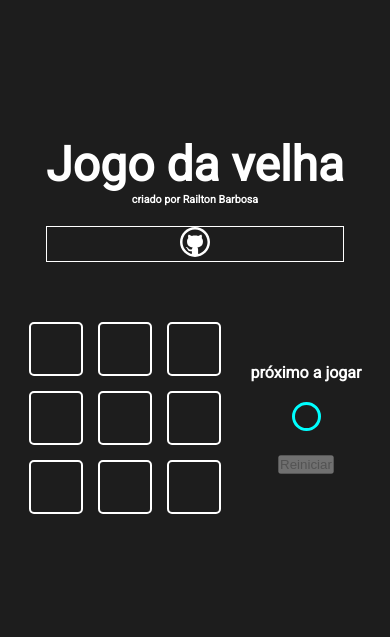
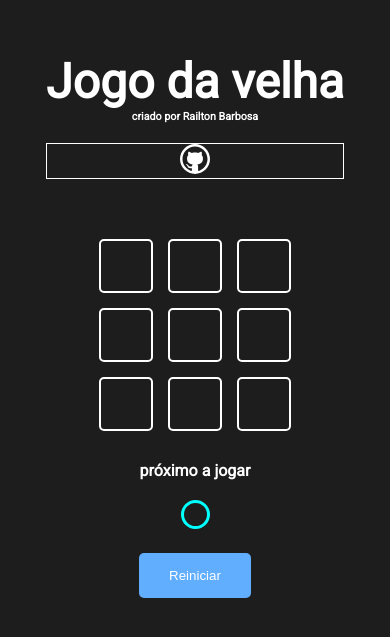
Before and after one commit to railtonbarbosa/react-jogo-da-velha, a Next.js app: page / in a window 390 px wide. Shown: the part 117-754 px from the top of the page. Built offline with nearby package versions, Linux system fonts and the light colour scheme.

Commit message:
corrigido responsividade

```diff
--- a/src/components/button/Button.module.css
+++ b/src/components/button/Button.module.css
@@ -1,3 +1,13 @@
 .Buttton{
+  padding: 15px 30px;
+  border-radius: 5px;
+  cursor: pointer;
+  border: none;
+  background-color: #007bff;
+  color: white;
+}
 
+.Buttton:disabled{
+  cursor: default;
+  background-color: #61aeff;
 }
--- a/src/components/game/Game.module.css
+++ b/src/components/game/Game.module.css
@@ -11,3 +11,9 @@
     align-items: center;
 
   }
+
+  @media screen and (max-width: 425px) {
+    .gameContent {
+      flex-direction: column;
+    }
+  }
--- a/src/components/gameinfo/Gameinfo.module.css
+++ b/src/components/gameinfo/Gameinfo.module.css
@@ -3,5 +3,6 @@
   flex-direction: column;
   align-items: center;
   gap: 20px;
+  min-width: 170px;
 
 }
```
